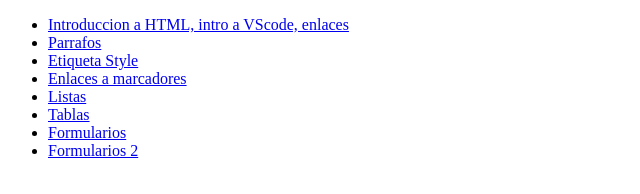
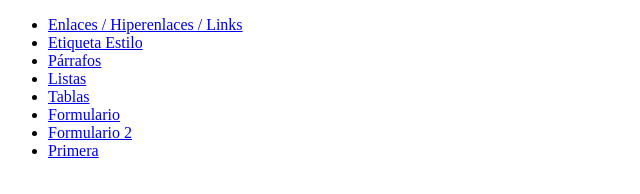
Before and after one commit to carlos1705ramos-wq/conjunto-de-videotutoriales, a plain HTML site: page index.html in a window 1280 px wide. Shown: the whole page, without its empty margins (0-640 px from the left). Drawn offline with Linux system fonts and the light colour scheme.

Commit message:
Update links and structure in index.html

```diff
--- a/index.html
+++ b/index.html
@@ -7,14 +7,15 @@
 </head>
 <body>
     <ul>
-        <li><a href="ENLACES.html">Introduccion a HTML, intro a VScode, enlaces</a></li>
-        <li><a href="parafo.html">Parrafos</a></li>
-        <li><a href="Estilos.html">Etiqueta Style</a></li>
-        <li><a href="enlaces-marcadores.html">Enlaces a marcadores</a></li>
-        <li><a href="LISTAS.html">Listas</a></li>
-        <li><a href="TABLAS.html">Tablas</a></li>
-        <li><a href="Formularios.html">Formularios</a></li>
-        <li><a href="Formularios 2.html">Formularios 2</a></li>
+    <li><a href="enlaces-marcadores.html">Enlaces / Hiperenlaces / Links</a></li>
+    <li><a href="estilos.html">Etiqueta Estilo</a></li>
+    <li><a href="parafo.html">Párrafos</a></li>
+    <li><a href="listas.html">Listas</a></li>
+    <li><a href="tablas.html">Tablas</a></li>
+    <li><a href="formulario.html">Formulario</a></li>
+    <li><a href="formulario2.html">Formulario 2</a></li>
+    <li><a href="primera.html">Primera</a></li>
     </ul>
 </body>
+
 </html>
```
